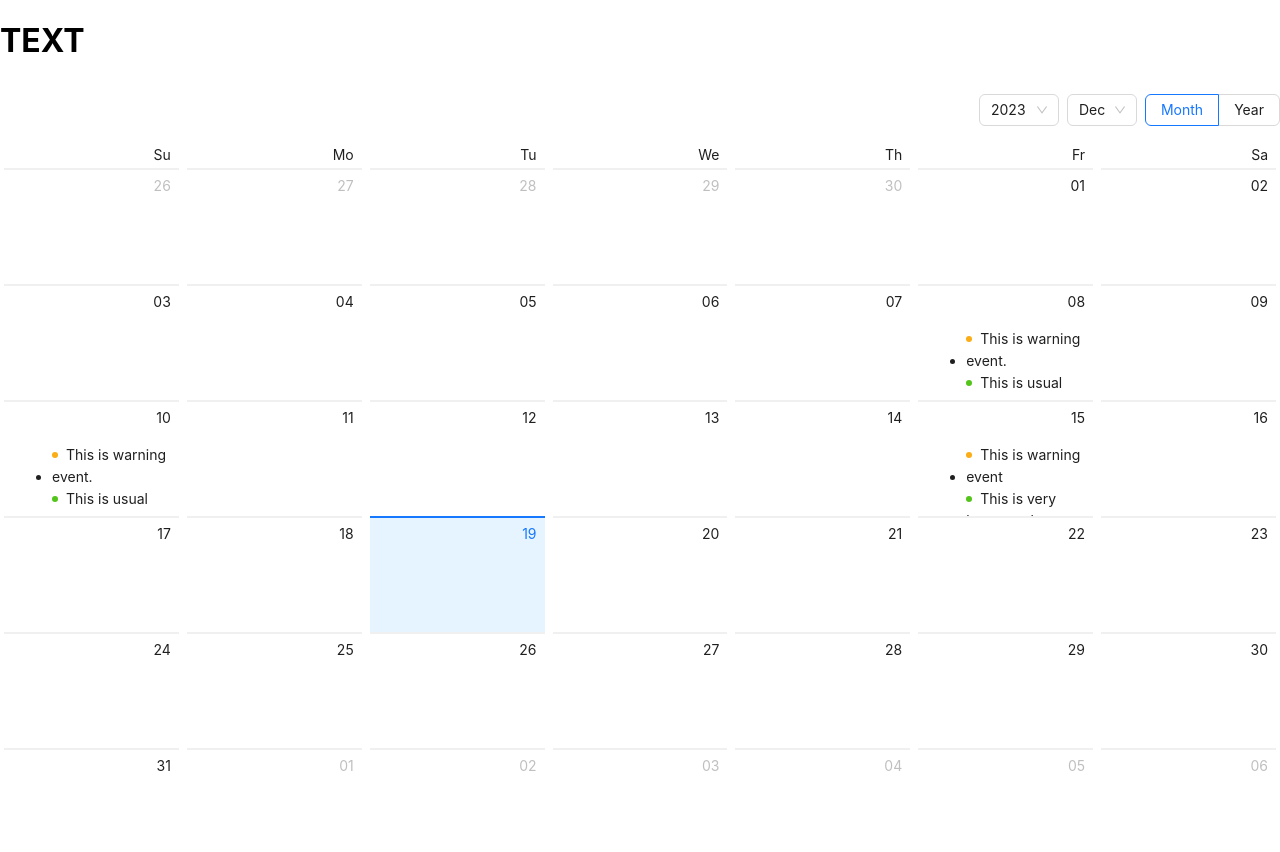
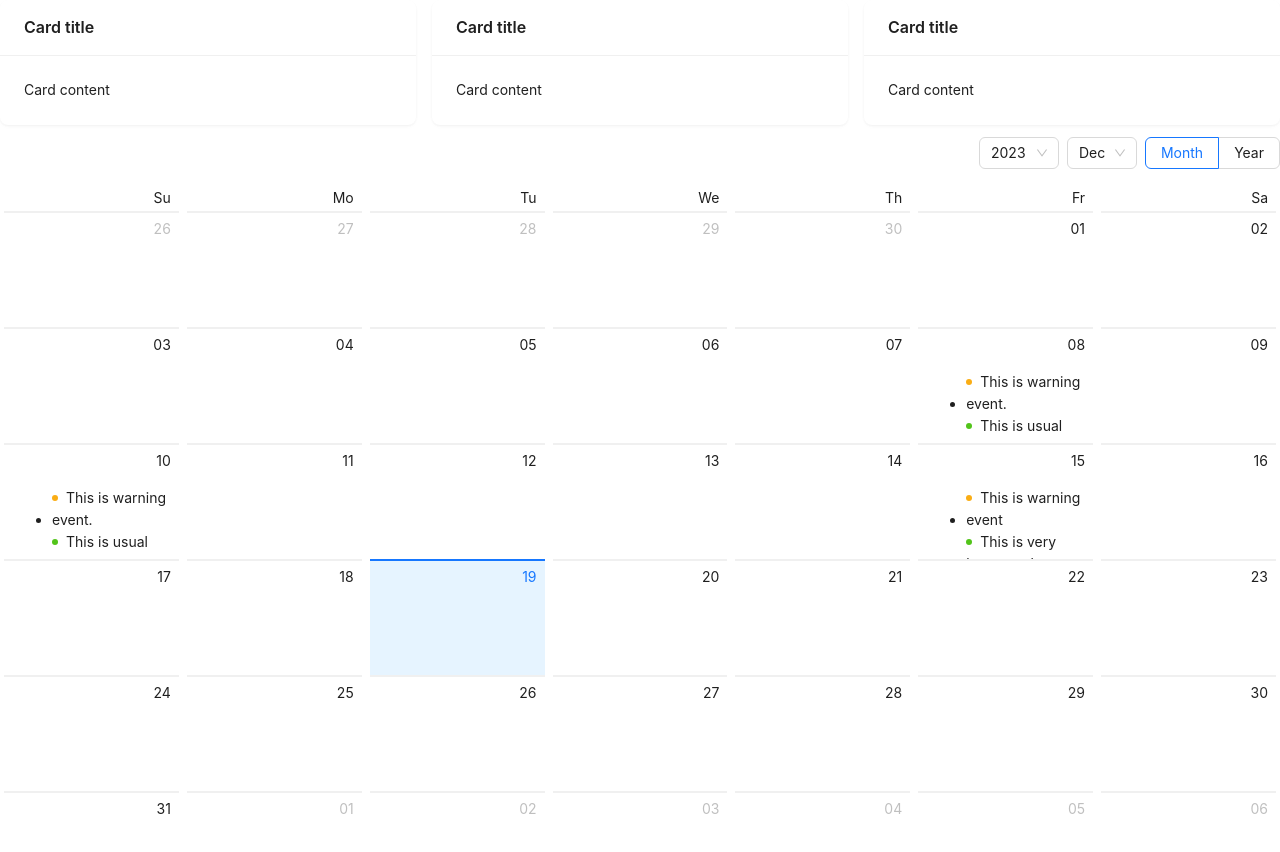
Before and after one commit to CEo7AF/yuzgec-automation, a React (Create React App) app: page / in a window 1280 px wide. Shown: the top 852 px of the page. Built offline with nearby package versions, Linux system fonts and the light colour scheme.

Commit message:
Home card added

```diff
--- a/src/Pages/Calender.js
+++ b/src/Pages/Calender.js
@@ -38,7 +38,7 @@
   }
 };
 
-const App = () => {
+const Date = () => {
   const monthCellRender = (value) => {
     const num = getMonthData(value);
     return num ? (
@@ -71,4 +71,4 @@
   return <Calendar cellRender={cellRender} />;
 };
 
-export default App;
+export default Date;
--- a/src/Pages/Home.js
+++ b/src/Pages/Home.js
@@ -1,9 +1,26 @@
-import React from 'react'
+import React from 'react';
+import { Card, Col, Row } from 'antd';
 
 function Home() {
   return (
     <div>
-        <h1>TEXT</h1>
+      <Row gutter={16}>
+    <Col span={8}>
+      <Card title="Card title" bordered={false}>
+        Card content
+      </Card>
+    </Col>
+    <Col span={8}>
+      <Card title="Card title" bordered={false}>
+        Card content
+      </Card>
+    </Col>
+    <Col span={8}>
+      <Card title="Card title" bordered={false}>
+        Card content
+      </Card>
+    </Col>
+  </Row>
     </div>
   )
 }
```
